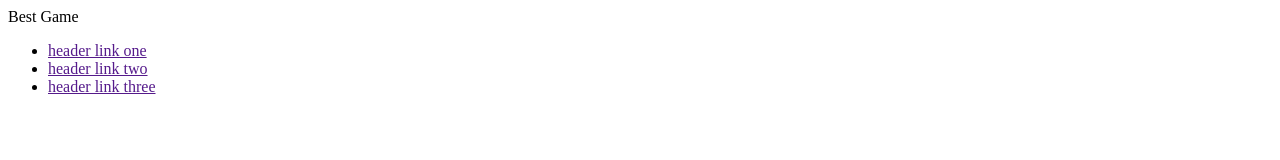
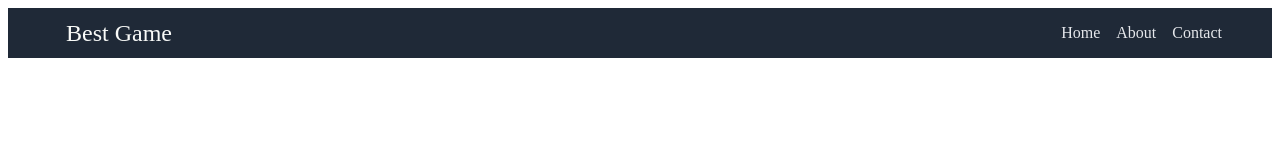
Before and after one commit to bcrist84/webpage-project, a plain HTML site: page index.html in a window 1280 px wide. Drawn offline with Linux system fonts and the light colour scheme.

Commit message:
Header Finished

```diff
--- a/index.html
+++ b/index.html
@@ -8,11 +8,14 @@
 <body>
     <div class="header">
         <div class="logo">Best Game</div>
-          <ul>
-            <li><a href>header link one</a></li>
-            <li><a href>header link two</a></li>
-            <li><a href>header link three</a></li>
-          </ul>
+          <div class="links">
+            <ul>
+              <li><a href>Home</a></li>
+              <li><a href>About</a></li>
+              <li><a href>Contact</a></li>
+            </ul>
+          </div>
+        </div>
     </div>
 
 
--- a/styles.css
+++ b/styles.css
@@ -0,0 +1,36 @@
+
+
+.header {
+    background-color: #1f2937;
+    width: 100%;
+    height: 50px;
+    display: flex;
+    align-items: center;
+
+}
+
+.logo {
+    color: #f9faf8;
+    font-size: 24px;
+    padding: 8px;
+    margin-left: 50px;
+    display: flex;
+    }
+
+.links {
+    display: flex;
+    margin-left: auto;
+    margin-right: 50px;
+}
+
+ul {
+    list-style-type: none;
+    display: flex;
+    gap: 16px;
+}
+
+a {
+    text-decoration: none;
+    color: #e5e7eb;
+    display: flex;
+}
```
